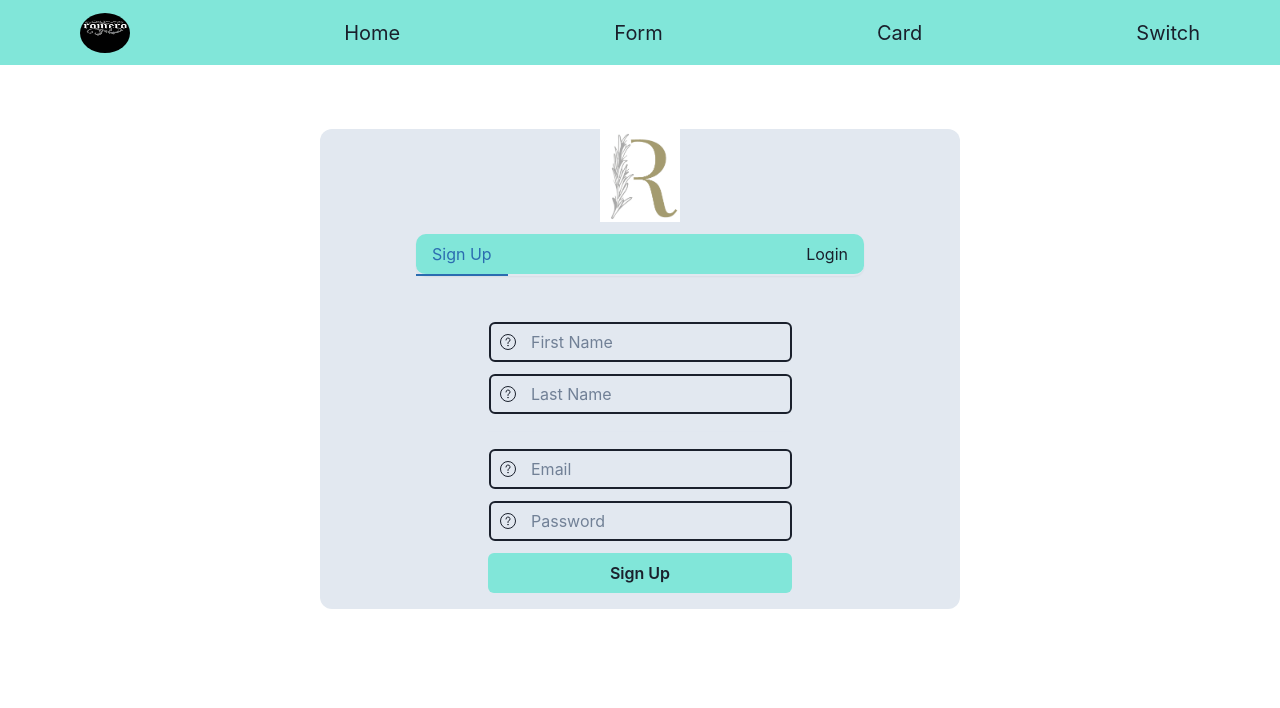
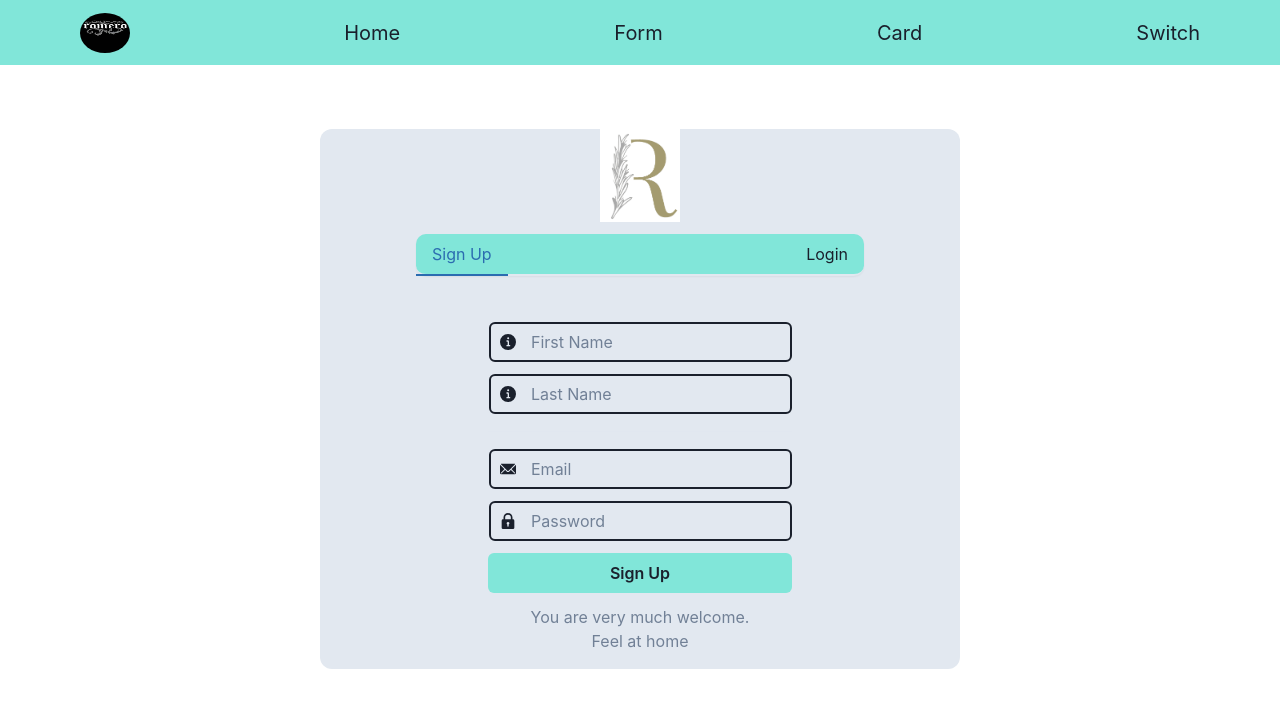
Before and after one commit to oscarromero583/signup-chakra, a React (Create React App) app: page / in a window 1280 px wide. Shown: the top 708 px of the page. Built offline with nearby package versions, Linux system fonts and the light colour scheme.

Commit message:
new feature - worked on icons 	modified:   src/index.js 	modified:   src/login.js 	modified:   src/signup.js

```diff
--- a/src/index.js
+++ b/src/index.js
@@ -1,6 +1,6 @@
 import React from 'react';
 import ReactDOM from 'react-dom/client';
-import { ChakraProvider } from '@chakra-ui/react';
+import { ChakraProvider, ColorModeProvider } from '@chakra-ui/react';
 import Navigation from './navigation';
 import Form from './form'
 import theme from './theme'
--- a/src/login.js
+++ b/src/login.js
@@ -6,9 +6,11 @@ InputGroup,
 InputLeftElement,
 FormControl,
 Button,
-Icon,
+Box,
 Divider
  } from "@chakra-ui/react";
+ import { EmailIcon, LockIcon } from "@chakra-ui/icons";
+
 
 
 const Login = () => {
@@ -22,7 +24,7 @@ const Login = () => {
 
                 <FormControl>
                     <InputGroup>
-                        <InputLeftElement children={<Icon name='email' />} />
+                        <InputLeftElement children={<EmailIcon name='email' />} />
                         <Divider orientation={'vertical'} borderColor={'black.300'} />
                         <Input type="email" placeholder="Email" borderColor={'black.500'} borderWidth={'2px'}/>
                     </InputGroup>
@@ -30,7 +32,7 @@ const Login = () => {
 
                 <FormControl>
                     <InputGroup>
-                        <InputLeftElement children={<Icon name='lock' />} />
+                        <InputLeftElement children={<LockIcon name='lock' />} />
                         <Divider orientation={'vertical'} borderColor={'black.300'} />
                         <Input type="password" placeholder="Password" borderColor={'black.500'} borderWidth={'2px'}/>
                     </InputGroup>
@@ -42,6 +44,9 @@ const Login = () => {
                bgColor={'teal.200'}>
                     Sign Up
                 </Button>
+                <Box textColor={'gray.500'} textAlign={'center'}>
+                    Welcome back. <br /> Feel at home
+                </Box>
             </Stack>
         </form>
     );
--- a/src/signup.js
+++ b/src/signup.js
@@ -6,9 +6,11 @@ InputGroup,
 InputLeftElement,
 FormControl,
 Button,
-Icon,
+Box,
 Divider
  } from "@chakra-ui/react";
+ import { EmailIcon, LockIcon, InfoIcon } from "@chakra-ui/icons";
+
 
 
 const SignUp = () => {
@@ -21,7 +23,7 @@ const SignUp = () => {
             >
                 <FormControl>
                     <InputGroup>
-                        <InputLeftElement children={<Icon name='info' />} />
+                        <InputLeftElement children={<InfoIcon name='info' />} />
                         <Divider orientation={'vertical'} borderColor={'black.300'} />
                         <Input type="text" placeholder="First Name"  borderColor={'black.500'} borderWidth={'2px'} isRequired/>
                     </InputGroup>
@@ -29,7 +31,7 @@ const SignUp = () => {
 
                 <FormControl>
                     <InputGroup>
-                        <InputLeftElement children={<Icon name='info' />} />
+                        <InputLeftElement children={<InfoIcon name='info' />} />
                         <Divider orientation={'vertical'} borderColor={'black.300'} />
                         <Input type="text" placeholder="Last Name" borderColor={'black.500'} borderWidth={'2px'}/>
                     </InputGroup>
@@ -37,7 +39,7 @@ const SignUp = () => {
                 <Divider mt={'5px'} mb={'5px'}/>
                 <FormControl>
                     <InputGroup>
-                        <InputLeftElement children={<Icon name='email' />} />
+                        <InputLeftElement children={<EmailIcon name='email' />} />
                         <Divider orientation={'vertical'} borderColor={'black.300'} />
                         <Input type="email" placeholder="Email" borderColor={'black.500'} borderWidth={'2px'}/>
                     </InputGroup>
@@ -45,7 +47,7 @@ const SignUp = () => {
 
                 <FormControl>
                     <InputGroup>
-                        <InputLeftElement children={<Icon name='lock' />} />
+                        <InputLeftElement children={<LockIcon name='lock' />} />
                         <Divider orientation={'vertical'} borderColor={'black.300'} />
                         <Input type="password" placeholder="Password" borderColor={'black.500'} borderWidth={'2px'}/>
                     </InputGroup>
@@ -57,6 +59,9 @@ const SignUp = () => {
                bgColor={'teal.200'}>
                     Sign Up
                 </Button>
+                <Box textColor={'gray.500'} textAlign={'center'}>
+                    You are very much welcome. <br /> Feel at home
+                </Box>
 
             </Stack>
         </form>
```
